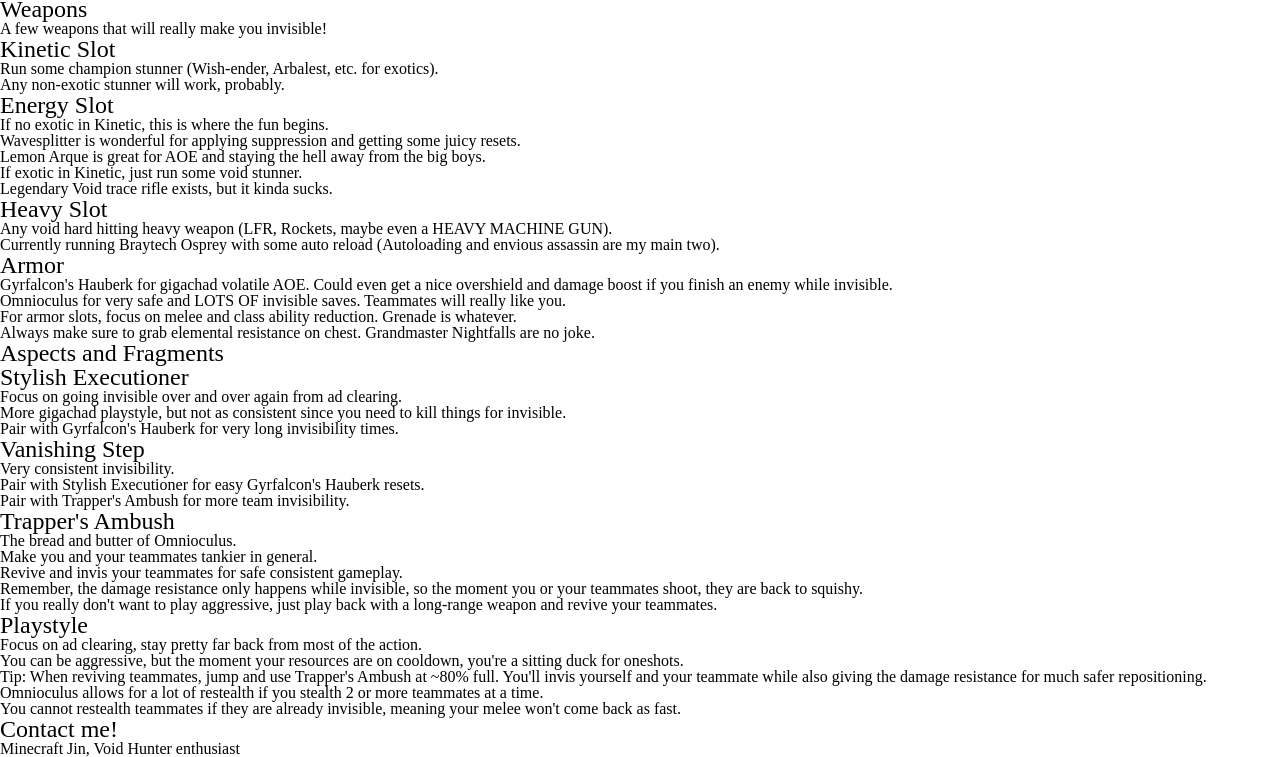
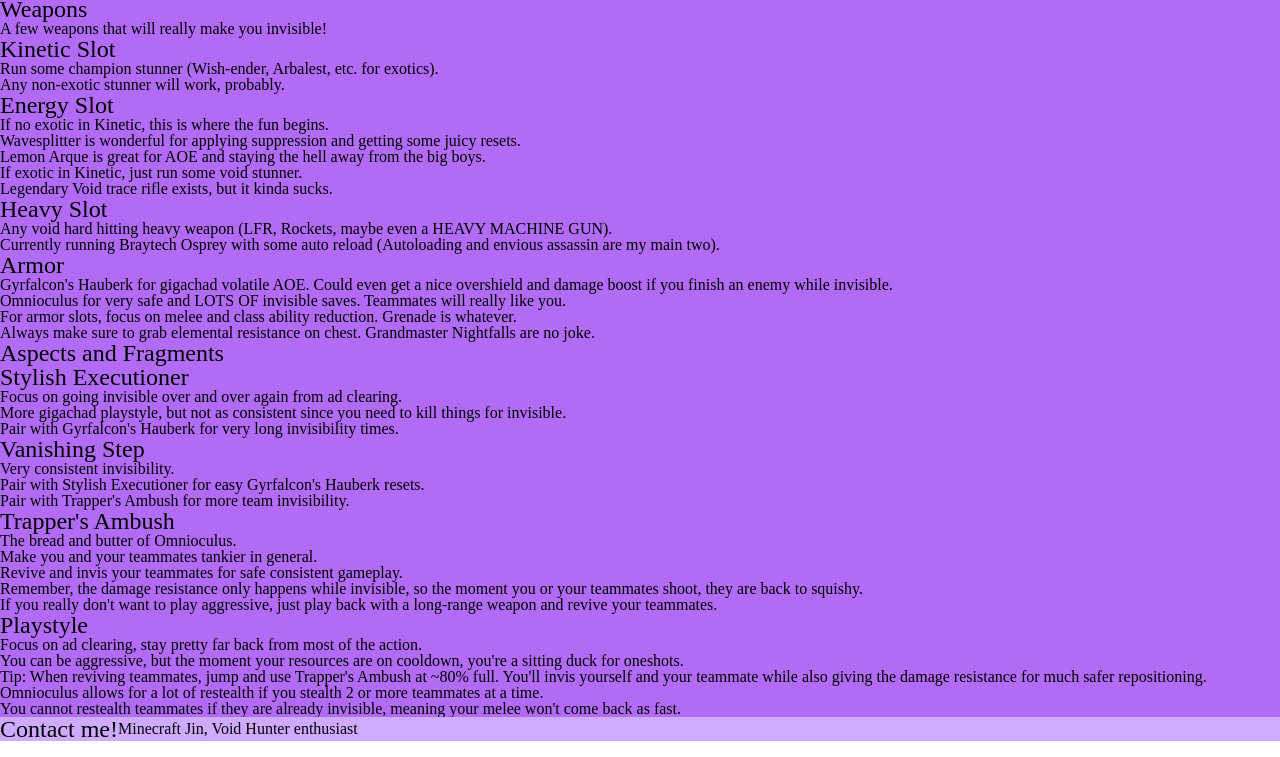
Before and after one commit to nathan-j-lee/100-web-pages, a plain HTML site: page page-2/index.html in a window 1280 px wide. Shown: the part 169-926 px from the top of the page. Drawn offline with Linux system fonts and the light colour scheme.

Commit message:
continue later

```diff
--- a/page-2/style.css
+++ b/page-2/style.css
@@ -1,4 +1,11 @@
-
+html, body {
+    min-height: 100%;
+}
+body {
+    display: flex;
+    flex-direction: column;
+    flex: 0 1 auto;
+}
 .container#navigation {
     background-color: rgb(137, 0, 137);
 }
@@ -44,3 +51,15 @@
     flex: 0 1 auto;
     padding: 5px;
 }
+
+.container#body {
+    display: flex;
+    flex-direction: column;
+    background-color: rgb(178, 107, 245);
+}
+
+.container#footer {
+    display: flex;
+    align-items: center;
+    background-color: rgb(207, 171, 255);
+}
```
